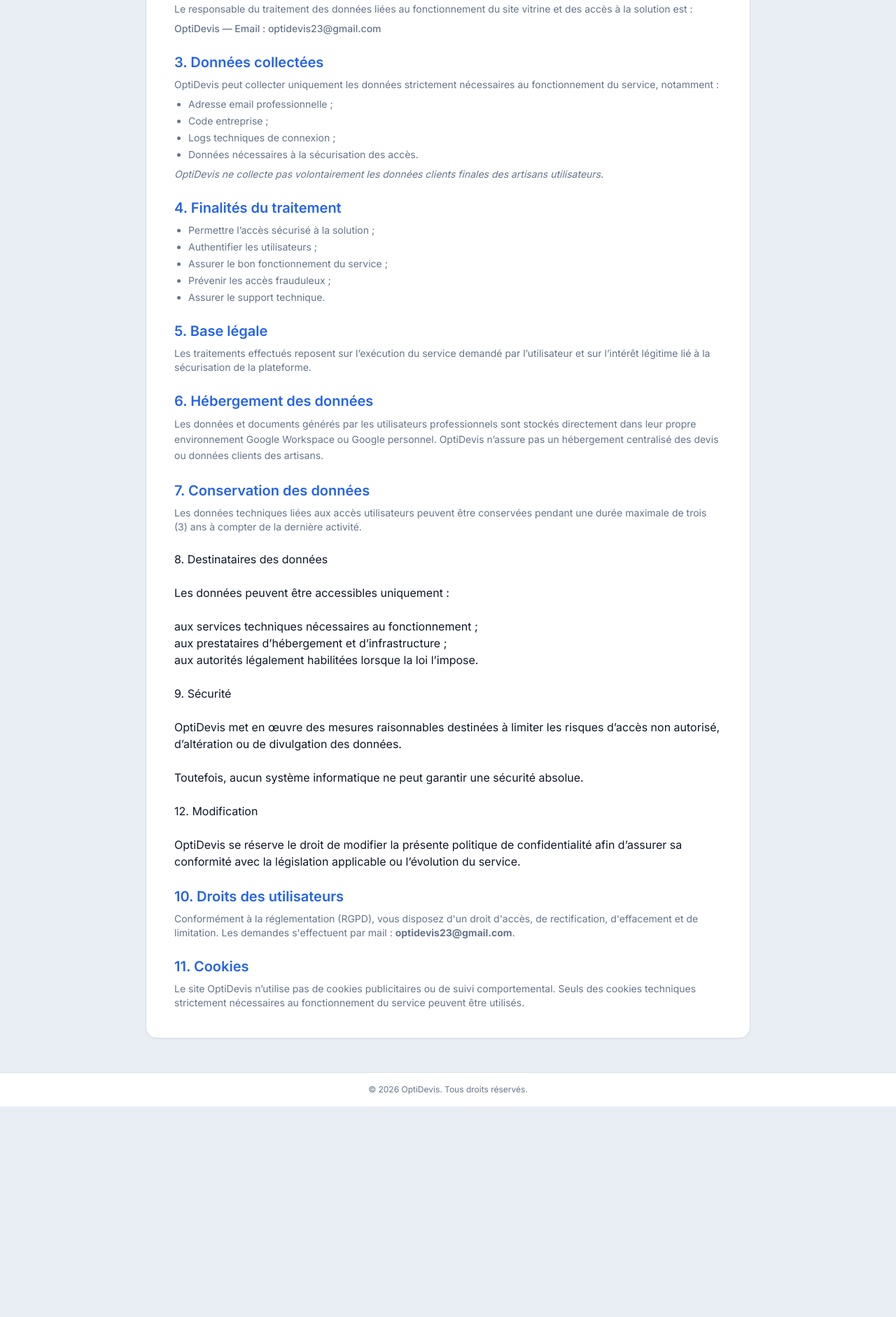
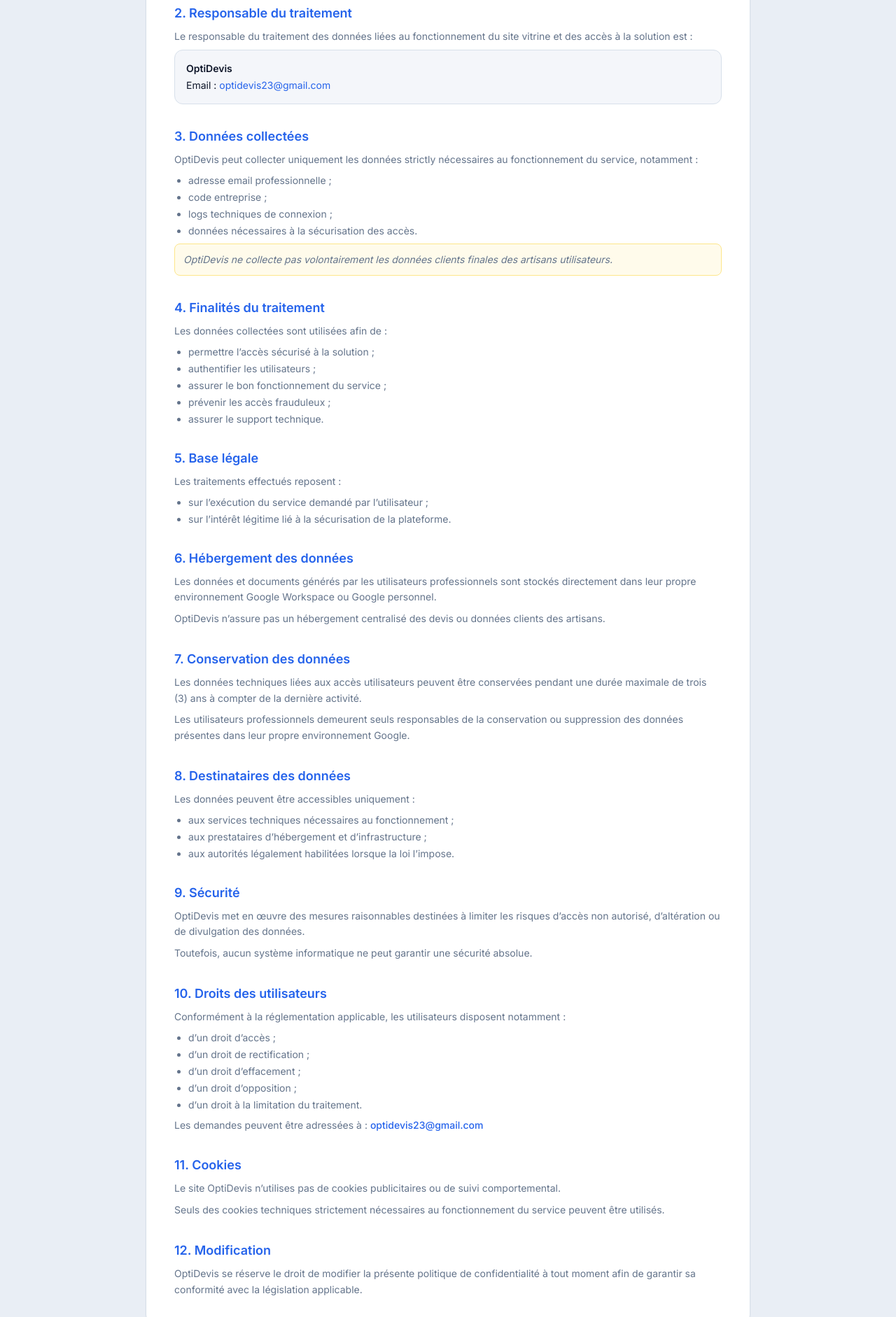
Before and after one commit to 0ptiDevis-Pro/optidevis, a plain HTML site: page confidentialité.html in a window 1280 px wide. Shown: the part 387-2269 px from the top of the page at 70% size. Before the commit the page ends 1968 px from the top, so only its background shows below. Drawn offline with nearby package versions, Linux system fonts and the light colour scheme.

Commit message:
Update confidentialité.html

```diff
--- a/confidentialité.html
+++ b/confidentialité.html
@@ -5,114 +5,196 @@
     <meta name="viewport" content="width=device-width, initial-scale=1.0">
     <title>Politique de confidentialité — OptiDevis</title>
     <script src="https://cdn.tailwindcss.com"></script>
-    <link href="https://fonts.googleapis.com/css2?family=Inter:wght@400;500;600;700&display=swap" rel="stylesheet">
+    <link rel="preconnect" href="https://fonts.googleapis.com">
+    <link rel="preconnect" href="https://fonts.gstatic.com" crossorigin>
+    <link href="https://fonts.googleapis.com/css2?family=Inter:wght@300;400;500;600;700&display=swap" rel="stylesheet">
+    <script>
+        tailwind.config = {
+            theme: {
+                extend: {
+                    fontFamily: {
+                        sans: ['Inter', 'sans-serif'],
+                    },
+                    colors: {
+                        fond: '#e9eef5',
+                        carte: '#ffffff',
+                        header: '#0f172a',
+                        bleu: '#2563eb',
+                        bordure: '#d7e0ea',
+                        texteSec: '#64748b'
+                    }
+                }
+            }
+        }
+    </script>
 </head>
-<body class="bg-[#e9eef5] font-['Inter'] text-[#0f172a] antialiased min-h-screen flex flex-col">
-    <header class="bg-[#0f172a] text-white p-6 shadow-md">
-        <div class="max-w-4xl mx-auto flex items-center justify-between">
-            <span class="text-xl font-bold">Opti<span class="text-[#2563eb]">Devis</span></span>
-            <a href="./index.html" class="text-xs bg-slate-800 hover:bg-slate-700 px-4 py-2 rounded-lg transition-colors border border-slate-700">Retour au site</a>
+<body class="bg-fond font-sans text-header antialiased min-h-screen flex flex-col">
+
+    <header class="bg-header text-white sticky top-0 z-50 shadow-md">
+        <div class="max-w-4xl mx-auto px-4 sm:px-6 lg:px-8 h-20 flex items-center justify-between">
+            <span class="text-xl font-bold tracking-tight">Opti<span class="text-bleu">Devis</span></span>
+            <a href="./index.html" class="text-xs bg-slate-800 hover:bg-slate-700 px-4 py-2 rounded-lg transition-colors border border-slate-700 font-medium">
+                Retour au site
+            </a>
         </div>
     </header>
 
-    <main class="flex-grow max-w-4xl w-full mx-auto px-4 py-12">
-        <div class="bg-white p-6 sm:p-10 rounded-2xl shadow-sm border border-[#d7e0ea] space-y-6">
-            <h1 class="text-3xl font-bold border-b pb-4 text-[#0f172a]">Politique de confidentialité</h1>
+    <main class="flex-grow max-w-4xl w-full mx-auto px-4 py-8 sm:py-12">
+        <div class="bg-carte p-6 sm:p-10 rounded-2xl shadow-sm border border-bordure space-y-8">
+
+            <div class="border-b border-bordure pb-4">
+                <h1 class="text-2xl sm:text-3xl font-bold tracking-tight text-header">Politique de confidentialité</h1>
+                <p class="text-xs text-texteSec mt-2">Dernière mise à jour : 2026</p>
+            </div>
 
             <section class="space-y-2">
-                <h2 class="text-xl font-semibold text-[#2563eb]">1. Objet</h2>
-                <p class="text-sm text-[#64748b] leading-relaxed">
+                <h2 class="text-lg font-semibold text-bleu">1. Objet</h2>
+                <p class="text-sm text-texteSec leading-relaxed">
                     La présente politique de confidentialité a pour objectif d’informer les utilisateurs de la solution OptiDevis sur la manière dont leurs données personnelles peuvent être collectées, utilisées et protégées.
                 </p>
             </section>
 
             <section class="space-y-2">
-                <h2 class="text-xl font-semibold text-[#2563eb]">2. Responsable du traitement</h2>
-                <p class="text-sm text-[#64748b]">Le responsable du traitement des données liées au fonctionnement du site vitrine et des accès à la solution est :</p>
-                <p class="text-sm text-[#64748b] font-medium">OptiDevis — Email : optidevis23@gmail.com</p>
+                <h2 class="text-lg font-semibold text-bleu">2. Responsable du traitement</h2>
+                <p class="text-sm text-texteSec leading-relaxed">
+                    Le responsable du traitement des données liées au fonctionnement du site vitrine et des accès à la solution est :
+                </p>
+                <div class="bg-fond/50 p-4 rounded-xl border border-bordure text-sm text-header space-y-1">
+                    <p class="font-semibold">OptiDevis</p>
+                    <p>Email : <a href="mailto:optidevis23@gmail.com" class="text-bleu hover:underline">optidevis23@gmail.com</a></p>
+                </div>
             </section>
 
             <section class="space-y-2">
-                <h2 class="text-xl font-semibold text-[#2563eb]">3. Données collectées</h2>
-                <p class="text-sm text-[#64748b]">OptiDevis peut collecter uniquement les données strictement nécessaires au fonctionnement du service, notamment :</p>
-                <ul class="list-disc pl-5 text-sm text-[#64748b] space-y-1">
-                    <li>Adresse email professionnelle ;</li>
-                    <li>Code entreprise ;</li>
-                    <li>Logs techniques de connexion ;</li>
-                    <li>Données nécessaires à la sécurisation des accès.</li>
+                <h2 class="text-lg font-semibold text-bleu">3. Données collectées</h2>
+                <p class="text-sm text-texteSec leading-relaxed">
+                    OptiDevis peut collecter uniquement les données strictly nécessaires au fonctionnement du service, notamment :
+                </p>
+                <ul class="list-disc pl-5 text-sm text-texteSec space-y-1">
+                    <li>adresse email professionnelle ;</li>
+                    <li>code entreprise ;</li>
+                    <li>logs techniques de connexion ;</li>
+                    <li>données nécessaires à la sécurisation des accès.</li>
                 </ul>
-                <p class="text-sm text-[#64748b] italic">OptiDevis ne collecte pas volontairement les données clients finales des artisans utilisateurs.</p>
+                <p class="text-sm text-texteSec italic bg-amber-50 border border-amber-200 p-3 rounded-lg text-amber-800">
+                    OptiDevis ne collecte pas volontairement les données clients finales des artisans utilisateurs.
+                </p>
             </section>
 
             <section class="space-y-2">
-                <h2 class="text-xl font-semibold text-[#2563eb]">4. Finalités du traitement</h2>
-                <ul class="list-disc pl-5 text-sm text-[#64748b] space-y-1">
-                    <li>Permettre l’accès sécurisé à la solution ;</li>
-                    <li>Authentifier les utilisateurs ;</li>
-                    <li>Assurer le bon fonctionnement du service ;</li>
-                    <li>Prévenir les accès frauduleux ;</li>
-                    <li>Assurer le support technique.</li>
+                <h2 class="text-lg font-semibold text-bleu">4. Finalités du traitement</h2>
+                <p class="text-sm text-texteSec leading-relaxed">
+                    Les données collectées sont utilisées afin de :
+                </p>
+                <ul class="list-disc pl-5 text-sm text-texteSec space-y-1">
+                    <li>permettre l’accès sécurisé à la solution ;</li>
+                    <li>authentifier les utilisateurs ;</li>
+                    <li>assurer le bon fonctionnement du service ;</li>
+                    <li>prévenir les accès frauduleux ;</li>
+                    <li>assurer le support technique.</li>
                 </ul>
             </section>
 
             <section class="space-y-2">
-                <h2 class="text-xl font-semibold text-[#2563eb]">5. Base légale</h2>
-                <p class="text-sm text-[#64748b]">Les traitements effectués reposent sur l’exécution du service demandé par l’utilisateur et sur l’intérêt légitime lié à la sécurisation de la plateforme.</p>
+                <h2 class="text-lg font-semibold text-bleu">5. Base légale</h2>
+                <p class="text-sm text-texteSec leading-relaxed">
+                    Les traitements effectués reposent :
+                </p>
+                <ul class="list-disc pl-5 text-sm text-texteSec space-y-1">
+                    <li>sur l’exécution du service demandé par l’utilisateur ;</li>
+                    <li>sur l’intérêt légitime lié à la sécurisation de la plateforme.</li>
+                </ul>
             </section>
 
             <section class="space-y-2">
-                <h2 class="text-xl font-semibold text-[#2563eb]">6. Hébergement des données</h2>
-                <p class="text-sm text-[#64748b] leading-relaxed">
-                    Les données et documents générés par les utilisateurs professionnels sont stockés directement dans leur propre environnement Google Workspace ou Google personnel. OptiDevis n’assure pas un hébergement centralisé des devis ou données clients des artisans.
+                <h2 class="text-lg font-semibold text-bleu">6. Hébergement des données</h2>
+                <p class="text-sm text-texteSec leading-relaxed">
+                    Les données et documents générés par les utilisateurs professionnels sont stockés directement dans leur propre environnement Google Workspace ou Google personnel.
+                </p>
+                <p class="text-sm text-texteSec leading-relaxed">
+                    OptiDevis n’assure pas un hébergement centralisé des devis ou données clients des artisans.
                 </p>
             </section>
 
             <section class="space-y-2">
-                <h2 class="text-xl font-semibold text-[#2563eb]">7. Conservation des données</h2>
-                <p class="text-sm text-[#64748b]">Les données techniques liées aux accès utilisateurs peuvent être conservées pendant une durée maximale de trois (3) ans à compter de la dernière activité.</p>
+                <h2 class="text-lg font-semibold text-bleu">7. Conservation des données</h2>
+                <p class="text-sm text-texteSec leading-relaxed">
+                    Les données techniques liées aux accès utilisateurs peuvent être conservées pendant une durée maximale de trois (3) ans à compter de la dernière activité.
+                </p>
+                <p class="text-sm text-texteSec leading-relaxed">
+                    Les utilisateurs professionnels demeurent seuls responsables de la conservation ou suppression des données présentes dans leur propre environnement Google.
+                </p>
             </section>
-            <h2>8. Destinataires des données</h2>
 
-<p>
+            <section class="space-y-2">
+                <h2 class="text-lg font-semibold text-bleu">8. Destinataires des données</h2>
+                <p class="text-sm text-texteSec leading-relaxed">
                     Les données peuvent être accessibles uniquement :
                 </p>
-
-<ul>
+                <ul class="list-disc pl-5 text-sm text-texteSec space-y-1">
                     <li>aux services techniques nécessaires au fonctionnement ;</li>
                     <li>aux prestataires d’hébergement et d’infrastructure ;</li>
                     <li>aux autorités légalement habilitées lorsque la loi l’impose.</li>
                 </ul>
-
-<h2>9. Sécurité</h2>
-
-<p>
-OptiDevis met en œuvre des mesures raisonnables destinées à limiter les risques d’accès non autorisé, d’altération ou de divulgation des données.
-</p>
-
-<p>
-Toutefois, aucun système informatique ne peut garantir une sécurité absolue.
-</p>
-
-<h2>12. Modification</h2>
-
-<p>
-OptiDevis se réserve le droit de modifier la présente politique de confidentialité afin d’assurer sa conformité avec la législation applicable ou l’évolution du service.
-</p>
-
-            <section class="space-y-2">
-                <h2 class="text-xl font-semibold text-[#2563eb]">10. Droits des utilisateurs</h2>
-                <p class="text-sm text-[#64748b]">Conformément à la réglementation (RGPD), vous disposez d'un droit d'accès, de rectification, d'effacement et de limitation. Les demandes s'effectuent par mail : <strong>optidevis23@gmail.com</strong>.</p>
             </section>
 
             <section class="space-y-2">
-                <h2 class="text-xl font-semibold text-[#2563eb]">11. Cookies</h2>
-                <p class="text-sm text-[#64748b]">Le site OptiDevis n’utilise pas de cookies publicitaires ou de suivi comportemental. Seuls des cookies techniques strictement nécessaires au fonctionnement du service peuvent être utilisés.</p>
+                <h2 class="text-lg font-semibold text-bleu">9. Sécurité</h2>
+                <p class="text-sm text-texteSec leading-relaxed">
+                    OptiDevis met en œuvre des mesures raisonnables destinées à limiter les risques d’accès non autorisé, d’altération ou de divulgation des données.
+                </p>
+                <p class="text-sm text-texteSec leading-relaxed">
+                    Toutefois, aucun système informatique ne peut garantir une sécurité absolue.
+                </p>
             </section>
+
+            <section class="space-y-2">
+                <h2 class="text-lg font-semibold text-bleu">10. Droits des utilisateurs</h2>
+                <p class="text-sm text-texteSec leading-relaxed">
+                    Conformément à la réglementation applicable, les utilisateurs disposent notamment :
+                </p>
+                <ul class="list-disc pl-5 text-sm text-texteSec space-y-1">
+                    <li>d’un droit d’accès ;</li>
+                    <li>d’un droit de rectification ;</li>
+                    <li>d’un droit d’effacement ;</li>
+                    <li>d’un droit d’opposition ;</li>
+                    <li>d’un droit à la limitation du traitement.</li>
+                </ul>
+                <p class="text-sm text-texteSec leading-relaxed mt-2">
+                    Les demandes peuvent être adressées à : <a href="mailto:optidevis23@gmail.com" class="text-bleu font-medium hover:underline">optidevis23@gmail.com</a>
+                </p>
+            </section>
+
+            <section class="space-y-2">
+                <h2 class="text-lg font-semibold text-bleu">11. Cookies</h2>
+                <p class="text-sm text-texteSec leading-relaxed">
+                    Le site OptiDevis n’utilises pas de cookies publicitaires ou de suivi comportemental.
+                </p>
+                <p class="text-sm text-texteSec leading-relaxed">
+                    Seuls des cookies techniques strictement nécessaires au fonctionnement du service peuvent être utilisés.
+                </p>
+            </section>
+
+            <section class="space-y-2">
+                <h2 class="text-lg font-semibold text-bleu">12. Modification</h2>
+                <p class="text-sm text-texteSec leading-relaxed">
+                    OptiDevis se réserve le droit de modifier la présente politique de confidentialité à tout moment afin de garantir sa conformité avec la législation applicable.
+                </p>
+            </section>
+
         </div>
     </main>
 
-    <footer class="bg-white border-t border-[#d7e0ea] py-4 text-center text-xs text-[#64748b]">
-        &copy; 2026 OptiDevis. Tous droits réservés.
+    <footer class="bg-white border-t border-bordure py-6 mt-auto">
+        <div class="max-w-4xl mx-auto px-4 flex flex-col sm:flex-row items-center justify-between text-xs text-texteSec gap-2">
+            <div>&copy; 2026 OptiDevis. Tous droits réservés.</div>
+            <div class="flex space-x-4">
+                <a href="./mentions-legales.html" class="hover:text-header transition-colors">Mentions légales</a>
+                <a href="./cgu.html" class="hover:text-header transition-colors">CGU</a>
+                <a href="mailto:optidevis23@gmail.com" class="hover:text-header transition-colors">Contact</a>
+            </div>
+        </div>
     </footer>
+
 </body>
 </html>
```
Lines whose indentation alone changed are shown as unchanged.
